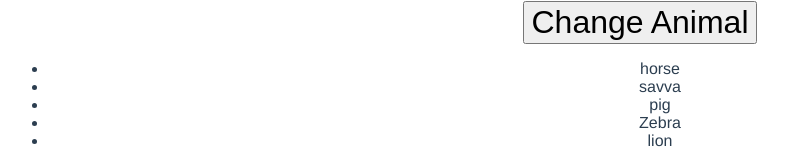
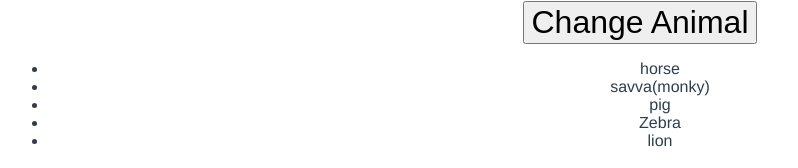
Before and after one commit to SITHS-NEW-APCSP/UNIT_2_Reactive_Vue, a Vue app in the folder basics/: page / in a window 1280 px wide. Shown: the part 307-475 px from the top of the page, without its empty margins (0-798 px from the left). Built offline with nearby package versions, Linux system fonts and the light colour scheme.

Commit message:
api soon

```diff
--- a/basics/src/views/Home.vue
+++ b/basics/src/views/Home.vue
@@ -5,7 +5,7 @@
     <h3>{{ animal }}</h3>
     <button @click="changeAnimal">Change Animal</button>
     <ul>
-      <li v-for="animal in animals" :key="animal">{{ animal }}</li>
+      <li v-for="animal in animals" :key="animal">{{ animal }}</li>  <!--   -->
     </ul>
     <h2 v-if="isLoggedIn">Welcome</h2>
     <h2 v-else>Please Login</h2>
@@ -23,7 +23,7 @@ export default {
   data() {
     return {
       student: "Harry",
-      animals: ["horse", "savva", "pig", "Zebra", "lion"],
+      animals: ["horse", "savva(monky)", "pig", "Zebra", "lion"],
       animal: "",
       isLoggedIn: false,
     };
```
